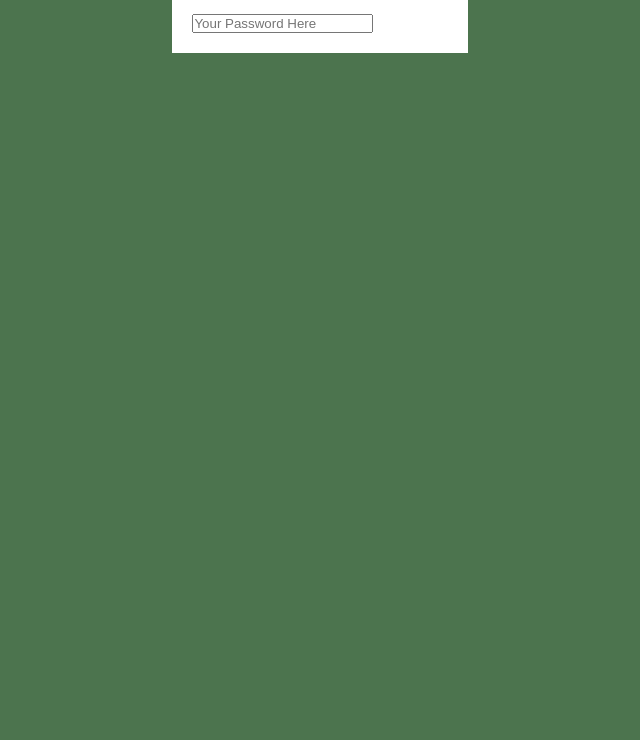
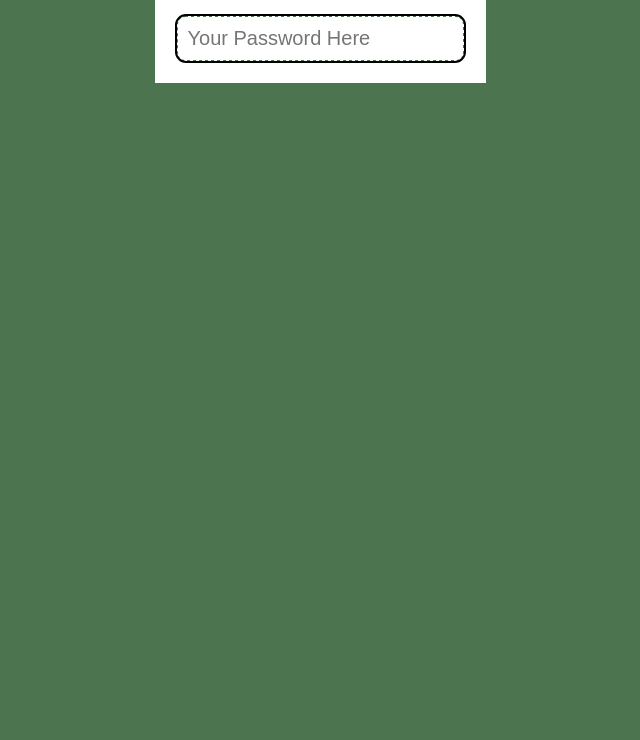
Before and after one commit to lexosaur/My-random-password-generator, a plain HTML site: page index.html in a window 1280 px wide. Shown: the part 60-800 px from the top of the page, without its empty margins (320-960 px from the left). Drawn offline with Linux system fonts and the light colour scheme; files whose address does not match are found by name.

Commit message:
passwordspace style

```diff
--- a/assets/style.css
+++ b/assets/style.css
@@ -28,3 +28,15 @@ body {
     color: rgb(253, 167, 167);
     font-family: 'Gill Sans', 'Gill Sans MT', Calibri, 'Trebuchet MS', sans-serif;
 }
+
+/*input space style*/
+input {
+    padding: 10px;
+    user-select: none;
+    height: auto;
+    width: auto;
+    border-radius: 10px;
+    border:3px rgb(76, 116, 78) dotted;
+    outline: auto;
+    font-size: 20px;
+}
```
